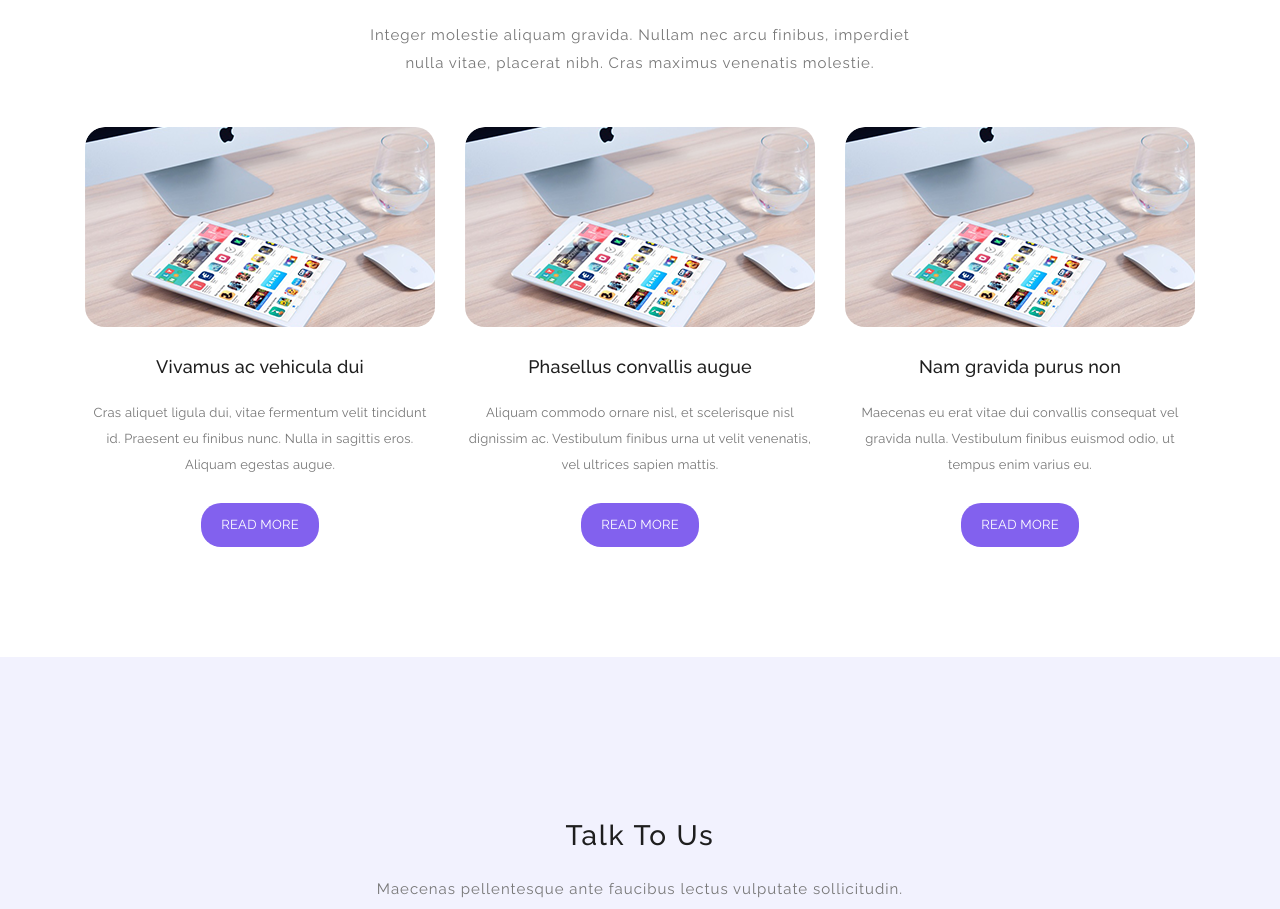
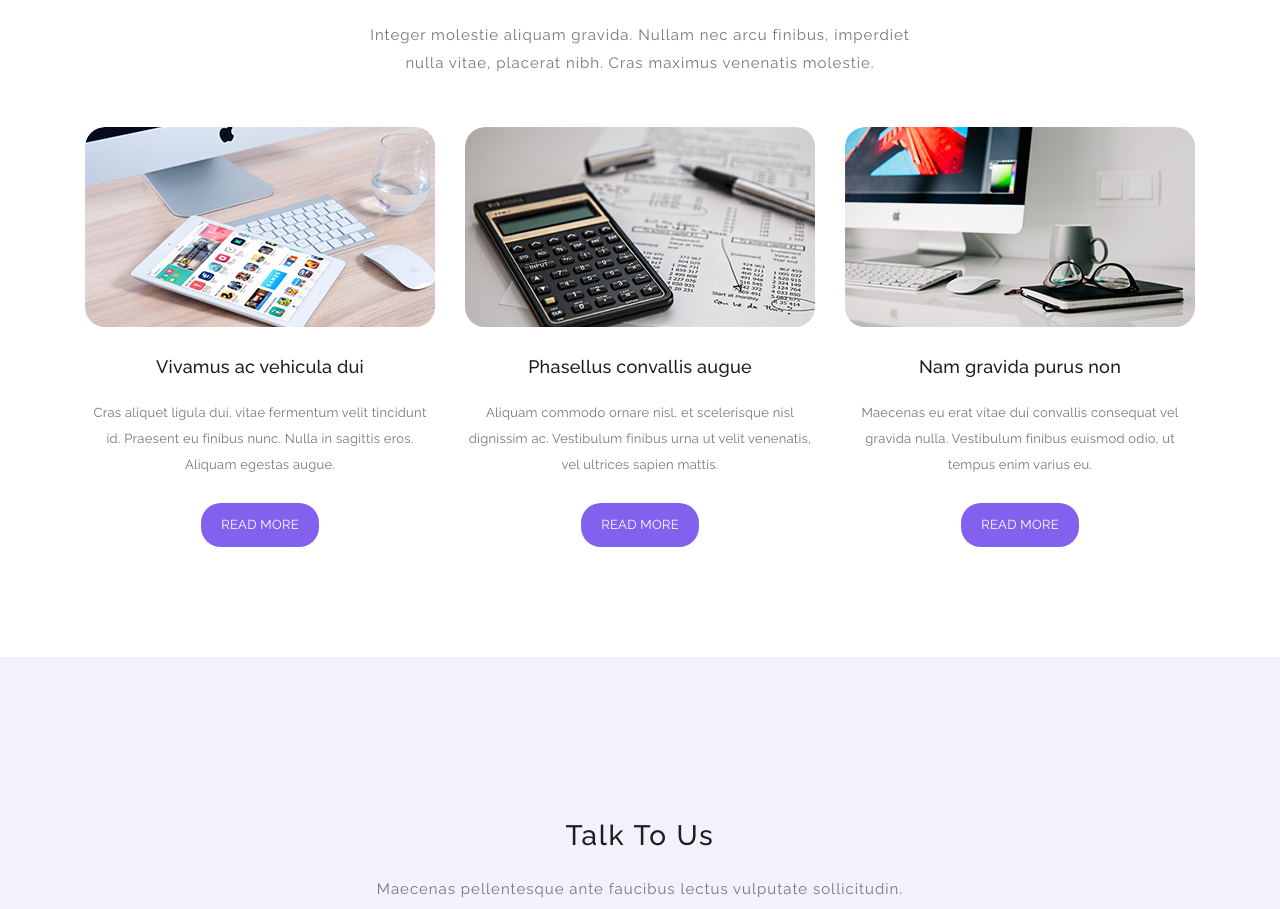
Before and after one commit to NikolVasileva/ReactJS-Excersise-2, a React (Vite) app: page / in a window 1280 px wide. Shown: the part 4542-5451 px from the top of the page. Built offline with nearby package versions, Linux system fonts and the light colour scheme.

Commit message:
it updated dynamic images in Blog section

```diff
--- a/src/Components/Blog.jsx
+++ b/src/Components/Blog.jsx
@@ -2,9 +2,9 @@ import BlogItem from "./BlogItem.jsx";
 
 export default function Blog() {
     const blogItems = [
-        {title: "Vivamus ac vehicula dui", description: "Cras aliquet ligula dui, vitae fermentum velit tincidunt id. Praesent eu finibus nunc. Nulla in sagittis eros. Aliquam egestas augue.", buttonTitle: "Read More"},
-        {title: "Phasellus convallis augue", description: "Aliquam commodo ornare nisl, et scelerisque nisl dignissim ac. Vestibulum finibus urna ut velit venenatis, vel ultrices sapien mattis.", buttonTitle: "Read More"},
-        {title: "Nam gravida purus non", description: "Maecenas eu erat vitae dui convallis consequat vel gravida nulla. Vestibulum finibus euismod odio, ut tempus enim varius eu.", buttonTitle: "Read More"}
+        {img: "/assets/images/blog-item-01.png", title: "Vivamus ac vehicula dui", description: "Cras aliquet ligula dui, vitae fermentum velit tincidunt id. Praesent eu finibus nunc. Nulla in sagittis eros. Aliquam egestas augue.", buttonTitle: "Read More"},
+        {img: "/assets/images/blog-item-02.png", title: "Phasellus convallis augue", description: "Aliquam commodo ornare nisl, et scelerisque nisl dignissim ac. Vestibulum finibus urna ut velit venenatis, vel ultrices sapien mattis.", buttonTitle: "Read More"},
+        {img: "/assets/images/blog-item-03.png", title: "Nam gravida purus non", description: "Maecenas eu erat vitae dui convallis consequat vel gravida nulla. Vestibulum finibus euismod odio, ut tempus enim varius eu.", buttonTitle: "Read More"}
     ];
     return (
         <section className="section" id="blog">
@@ -22,7 +22,7 @@ export default function Blog() {
                     </div>
                 </div>
                 <div className="row">
-                    {blogItems.map(item => <BlogItem title={item.title} description={item.description} buttonTitle={item.buttonTitle}/>)}
+                    {blogItems.map(item => <BlogItem img={item.img} title={item.title} description={item.description} buttonTitle={item.buttonTitle}/>)}
                 </div>
             </div>
         </section>
--- a/src/Components/BlogItem.jsx
+++ b/src/Components/BlogItem.jsx
@@ -1,4 +1,5 @@
 export default function BlogItem({
+    img,
     title,
     description,
     buttonTitle
@@ -7,7 +8,7 @@ export default function BlogItem({
         <div className="col-lg-4 col-md-6 col-sm-12">
         <div className="blog-post-thumb">
             <div className="img">
-                <img src="assets/images/blog-item-01.png" alt="" />
+                <img src={img} alt="" />
             </div>
             <div className="blog-content">
                 <h3>
```
